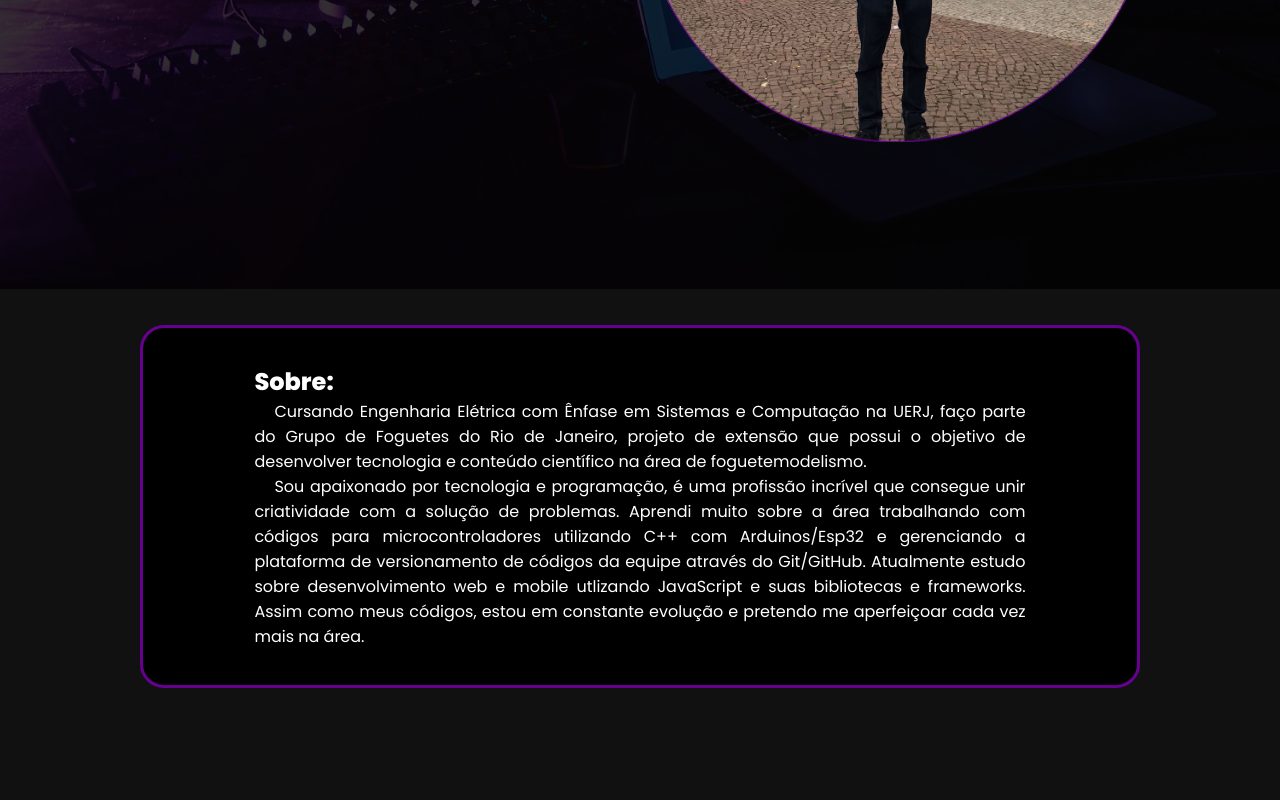
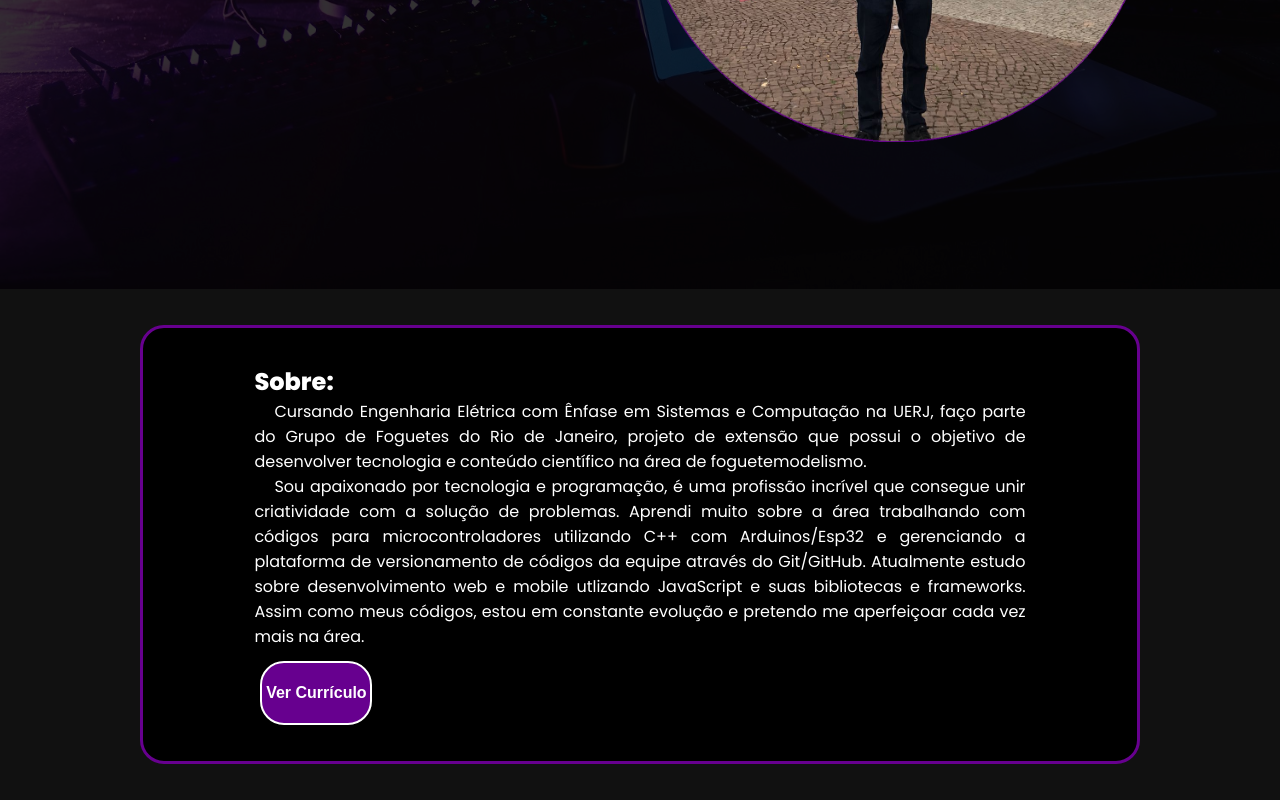
Before and after one commit to gabriel-maximus/Portfolio, a React (Create React App) app: page / in a window 1280 px wide. Shown: the part 576-1376 px from the top of the page. Before the commit the page ends 1300 px from the top, so only its background shows below. Built offline with nearby package versions, Linux system fonts and the light colour scheme.

Commit message:
Novas modificações nos estilos

```diff
--- a/src/components/Button/styles.css
+++ b/src/components/Button/styles.css
@@ -8,4 +8,20 @@ button{
     cursor: pointer;
     width: 7rem;
     margin: 0 6px;
+    color: #fff;
+    height: 64px;
+    border: solid #fff 2px;
   }
+
+button a{
+  color: #fff;
+  text-decoration: none;
+  font-size: 16px;
+  font-weight: bold;
+  display: flex;
+  flex-direction: row;
+}
+
+button:hover{
+  opacity: 80%;
+}
--- a/src/components/Card/index.js
+++ b/src/components/Card/index.js
@@ -1,5 +1,6 @@
 import React from 'react'
 import './styles.css'
+import Button from '../Button'
 
 export default function Card() {
   return (
@@ -8,6 +9,7 @@ export default function Card() {
             <strong>Sobre:</strong>
             <p>Cursando Engenharia Elétrica com Ênfase em Sistemas e Computação na UERJ, faço parte do Grupo de Foguetes do Rio de Janeiro, projeto de extensão que possui o objetivo de desenvolver tecnologia e conteúdo científico na área de foguetemodelismo.</p>
             <p>Sou apaixonado por tecnologia e programação, é uma profissão incrível que consegue unir criatividade com a solução de problemas. Aprendi muito sobre a área trabalhando com códigos para microcontroladores utilizando C++ com Arduinos/Esp32 e gerenciando a plataforma de versionamento de códigos da equipe através do Git/GitHub. Atualmente estudo sobre desenvolvimento web e mobile utlizando JavaScript e suas bibliotecas e frameworks. Assim como meus códigos, estou em constante evolução e pretendo me aperfeiçoar cada vez mais na área.</p>
+            <Button Conteudo={'Ver Currículo'} Ref={'https://github.com/gabriel-maximus/gabriel-maximus/blob/main/CV_Gabriel_Maximus.pdf'}/>
         </article>
     </div>
   )
--- a/src/components/Card/styles.css
+++ b/src/components/Card/styles.css
@@ -26,3 +26,7 @@
     font-size: 16px;
     text-indent: 20px;
 }
+
+.Sobre-Mim button{
+    margin-top: 12px;
+}
--- a/src/components/Header/styles.css
+++ b/src/components/Header/styles.css
@@ -9,6 +9,7 @@
     margin: 0 auto;
     position: fixed;
     top: 0;
+    z-index: 99999;
 }
 
 .Titulo{
```
